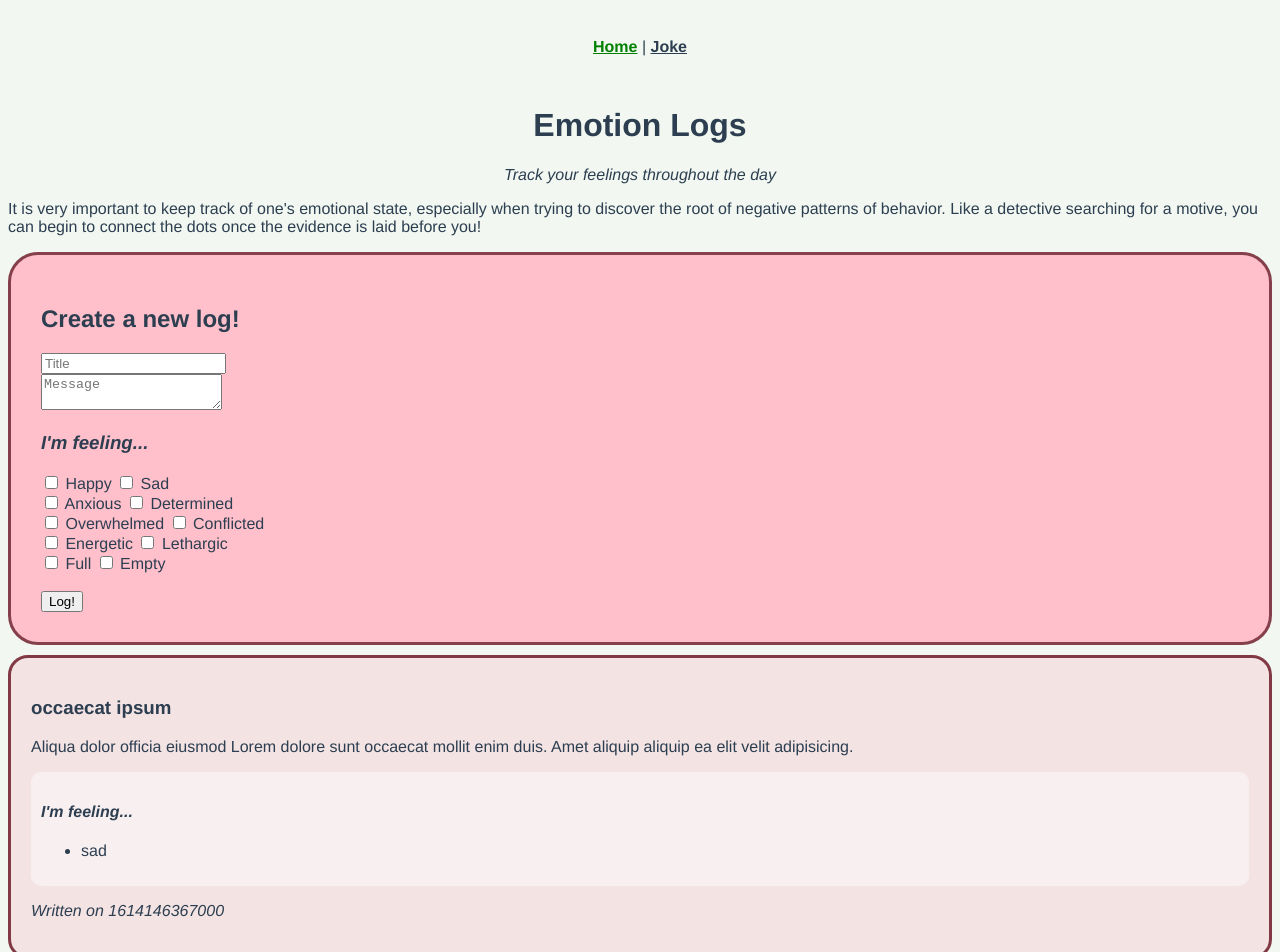
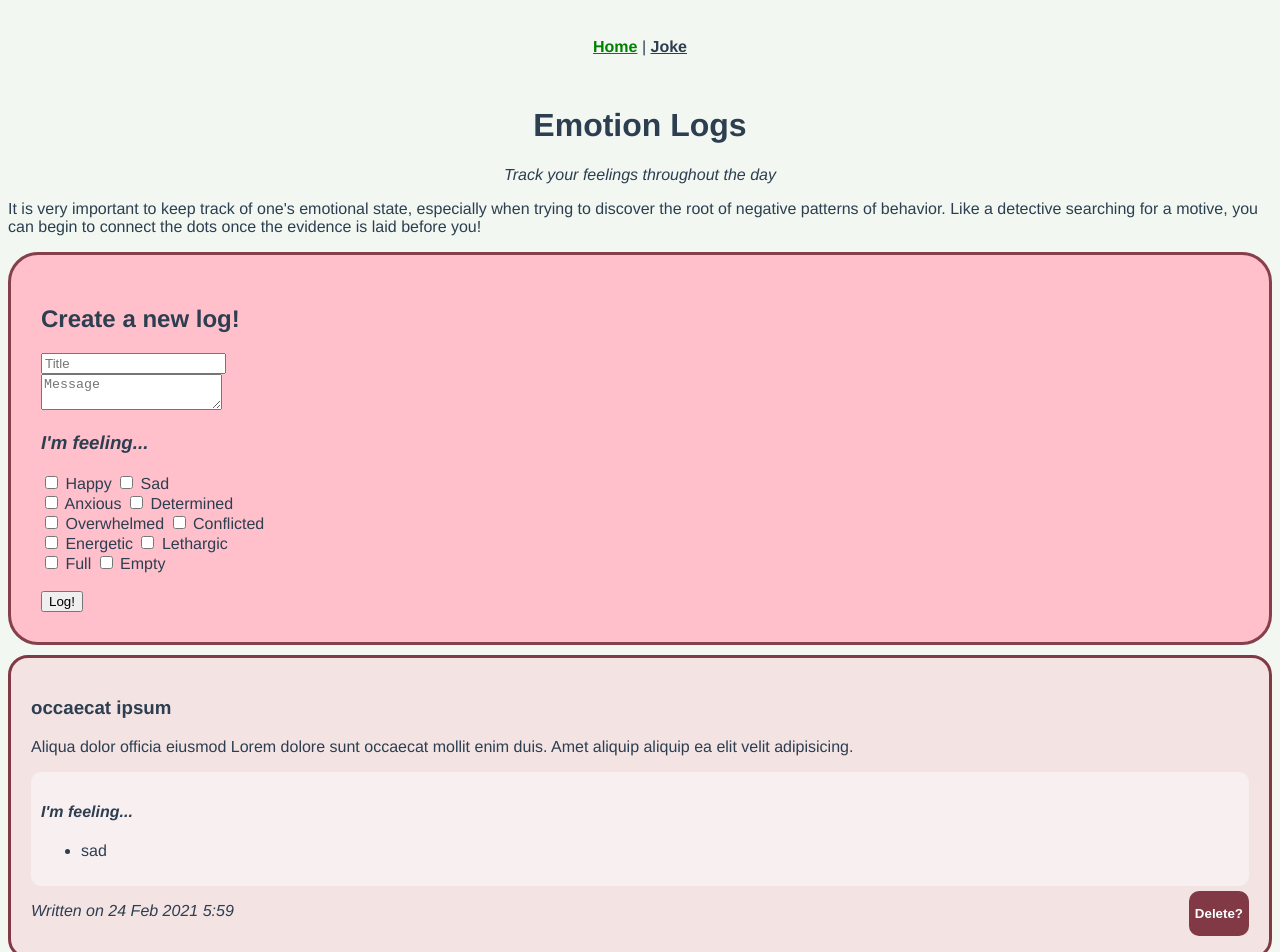
Before and after one commit to BrodyRas/creative-project-3, a Vue app: page / in a window 1280 px wide. Shown: the top 952 px of the page. Built offline with nearby package versions, Linux system fonts and the light colour scheme.

Commit message:
added deleteLog functionality

```diff
--- a/src/components/LogCard.vue
+++ b/src/components/LogCard.vue
@@ -13,7 +13,12 @@
           </li>
         </ul>
       </div>
-      <p><i>Written on {{Date.parse(log.written)}}</i></p>
+      <div class="bottom-row">
+        <p>
+          <i>Written on {{ readableDate }}</i>
+        </p>
+        <button v-on:click="deleteLog">Delete?</button>
+      </div>
     </div>
   </div>
 </template>
@@ -24,7 +29,38 @@ export default {
   props: {
     log: Object,
   },
-  methods: {},
+  methods: {
+    deleteLog(){
+      let index = this.$root.$data.logs.indexOf(this.log);
+      this.$root.$data.logs.splice(index, 1);
+    }
+  },
+  computed: {
+    readableDate() {
+      let a = new Date(this.log.written);
+      let months = [
+        "Jan",
+        "Feb",
+        "Mar",
+        "Apr",
+        "May",
+        "Jun",
+        "Jul",
+        "Aug",
+        "Sep",
+        "Oct",
+        "Nov",
+        "Dec",
+      ];
+      let year = a.getFullYear();
+      let month = months[a.getMonth()];
+      let date = a.getDate();
+      let hour = a.getHours();
+      let min = a.getMinutes();
+      let time = date + " " + month + " " + year + " " + hour + ":" + min;
+      return time;
+    },
+  },
 };
 </script>
 
@@ -42,4 +78,23 @@ export default {
   border-radius: 10px;
   padding: 10px;
 }
+
+.bottom-row{
+  display: flex;
+  justify-content: space-between;
+}
+
+.bottom-row button {
+  background-color: rgb(129, 57, 69);
+  color: white;
+  font-weight: bold;
+  border: none;
+  border-radius: 10px;
+  margin-top: 5px;
+  transition: all 0.3s;
+}
+
+.bottom-row button:hover{
+  font-size: 1.05em;
+}
 </style>
```
